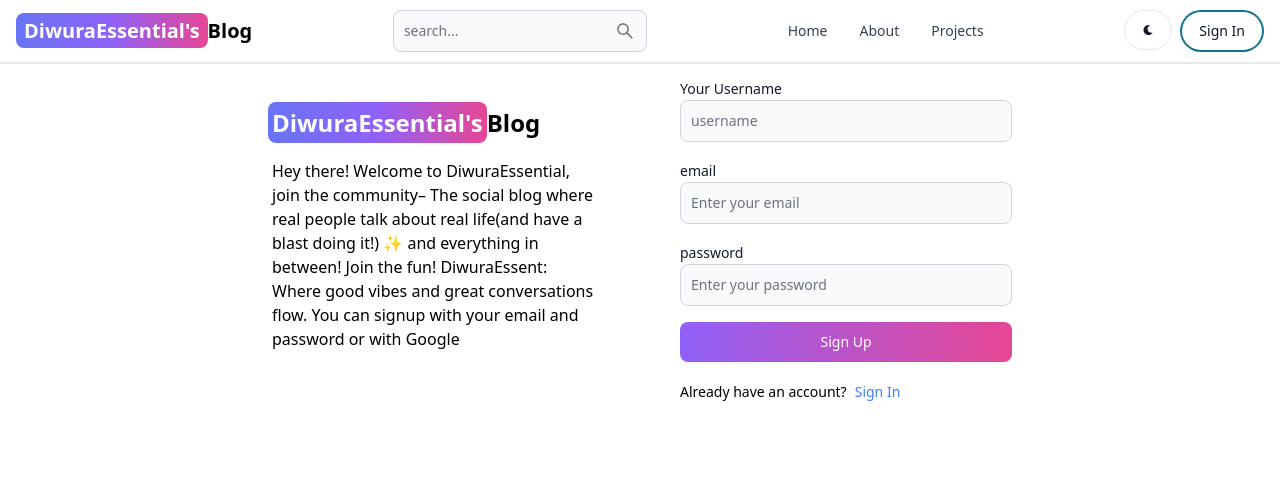
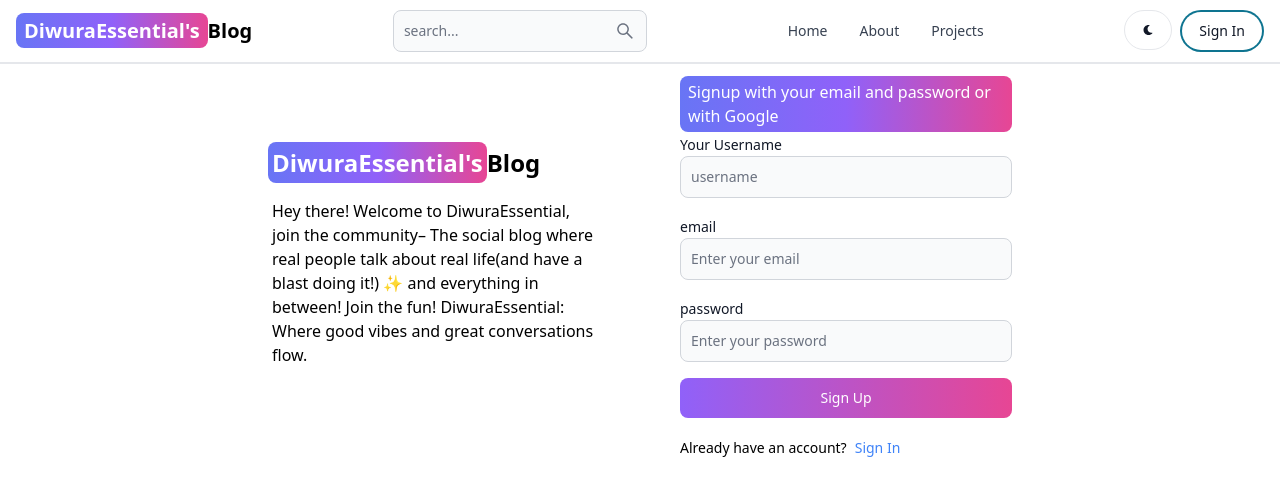
Before and after one commit to ademibowale/Daily-blog, a React (Create React App) app in the folder my-blog/: page /signup in a window 1280 px wide. Shown: the top 496 px of the page. Built offline with nearby package versions, Linux system fonts and the light colour scheme.

Commit message:
style signup forms to fit the screen

```diff
--- a/my-blog/src/pages/SignUp.jsx
+++ b/my-blog/src/pages/SignUp.jsx
@@ -17,12 +17,14 @@ function SignUp() {
          Hey there! Welcome to DiwuraEssential, join the community–
          The social blog where real people talk about real life(and have a blast doing it!) ✨
          and everything in between!
-         Join the fun! DiwuraEssent: Where good vibes and great conversations flow.
-         You can signup with your email and password or with Google
+         Join the fun! DiwuraEssential: Where good vibes and great conversations flow.
          </p>
-      </div>
+        </div>
+
       {/* right side */}
       <div className=' flex-1'>
+      <h2 className='px-2 py-1 bg-gradient-to-r from-indigo-500
+         via-purple-500 to-pink-500 rounded-lg text-white '>Signup with your email and password or with Google</h2>
 <form className='flex flex-col gap-4'>
 <div>
 <Label value='Your Username'/>
```
